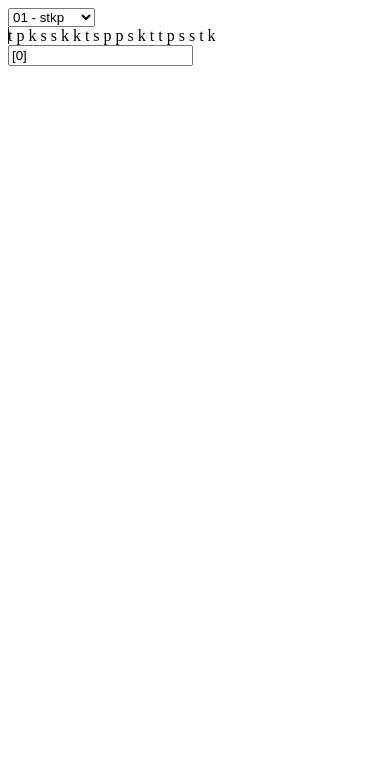
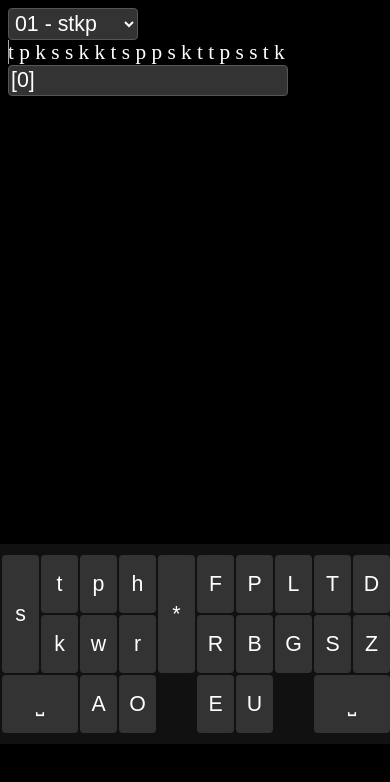
Before and after one commit to pfgithub/plashcards, a plain HTML site: page index.html in a window 390 px wide. Drawn offline with Linux system fonts and the light colour scheme.

Commit message:
mobile support

```diff
--- a/code.js
+++ b/code.js
@@ -23,6 +23,7 @@ const sel_level_menu = document.getElementById("sel_level");
 const out_div = document.getElementById("out");
 const in_input = document.getElementById("in");
 const out_div_2 = document.getElementById("out2");
+const kbd = document.getElementById("keyboard");
 
 function fancylevelname(index, level) {
     return "" + ("" + (index + 1)).padStart(2, "0") + " - " + level.name;
@@ -228,7 +229,60 @@ document.onkeyup = (k) => {
         sendheld();
     }
 }
-in_input.onblur = () => {current_held = new Set(); current_input = new Set(); updateinput()}
+in_input.onfocus = () => {
+    kbd.classList.toggle("hide", true);
+};
+in_input.onblur = () => {
+    kbd.classList.toggle("hide", false);
+    current_held = new Set(); current_input = new Set(); updateinput();
+}
+let kbd_autocommit = -1;
+function startAutocommit() {
+    cancelAutocommit();
+    kbd_autocommit = setTimeout(() => {
+        kbd_autocommit = -1;
+
+        if(current_input.size > 0) {
+            sendheld();
+            clickvibrate();
+        }
+    }, 200);
+}
+function cancelAutocommit() {
+    if(kbd_autocommit != -1) {
+        clearTimeout(kbd_autocommit);
+        kbd_autocommit = -1;
+    }
+}
+function clickvibrate() {
+    navigator.vibrate(0);
+    navigator.vibrate(1);
+}
+kbd.onclick = e => {
+    /**
+     * @type HTMLElement
+     */
+    let q = e.target;
+    while(!q.hasAttribute("data-key")) {
+        q = q.parentElement;
+        if(q == null) return;
+        if(q === kbd) return;
+    }
+
+    clickvibrate();
+
+    const datakey = q.getAttribute("data-key");
+    if(datakey === "_SEND") {
+        cancelAutocommit();
+        if(current_input.size > 0) {
+            sendheld();
+        }
+    }else{
+        current_input.add(datakey);
+        updateinput();
+        startAutocommit();
+    }
+}
 
 function setconv(set) {
     const res = [..."stkpwhr*AOEU"].filter(itm => set.has(itm)).join("");
--- a/index.html
+++ b/index.html
@@ -6,6 +6,13 @@
     <meta name="viewport" content="width=device-width, initial-scale=1.0">
     <title>Document</title>
     <style>
+        html {
+            background-color: black;
+            color: white;
+            font-size:16pt;
+            touch-action: none;
+        }
+
         .pcursor {
             position:relative;
         }
@@ -17,7 +24,53 @@
         .pcursor > div:after {
             content:"|";
             color: transparent;
-            border-left:1px solid black;
+            border-left:1px solid #aaa;
+        }
+
+        #keyboard {
+            position: fixed;
+            bottom: 100px;
+            left: 0;
+            width: 100%;
+            background-color: #111;
+            padding: 10px 1px 10px 1px;
+        }
+        #keyboard > div {
+            max-width: 400px;
+            margin-left: auto;
+            margin-right: auto;
+            display: grid;
+            grid-template-rows: repeat(3, 60px);
+            grid-template-columns: repeat(10, 1fr);
+        }
+        .kb-key {
+            padding: 1px;
+            appearance: none;
+            background-color: transparent;
+            border: 0;
+            font-size: 16pt;
+        }
+        .kb-key > div {
+            width: 100%;
+            height: 100%;
+            display:flex;justify-content:center;align-items:center;
+            border-radius: 4px;
+            background-color: #333;
+            color:white;
+        }
+        .kb-key:active > div {
+            background-color: #888;
+        }
+        input, select {
+            background-color: #333;
+            color: white;
+            border: 1px solid #555;
+            padding: 2px;
+            border-radius: 4px;
+            font-size: inherit;
+        }
+        .hide {
+            display: none;
         }
     </style>
 </head>
@@ -27,6 +80,37 @@
     <input type="text" id="in" />
     <div id="out2"></div>
 
+    <div id="keyboard"><div>
+        <button data-key="s" class="kb-key" style="grid-row:span 2"><div>s</div></button>
+        <button data-key="t" class="kb-key"><div>t</div></button>
+        <button data-key="p" class="kb-key"><div>p</div></button>
+        <button data-key="h" class="kb-key"><div>h</div></button>
+        <button data-key="*" class="kb-key" style="grid-row:span 2"><div>*</div></button>
+        <button data-key="F" class="kb-key"><div>F</div></button>
+        <button data-key="P" class="kb-key"><div>P</div></button>
+        <button data-key="L" class="kb-key"><div>L</div></button>
+        <button data-key="T" class="kb-key"><div>T</div></button>
+        <button data-key="D" class="kb-key"><div>D</div></button>
+
+        <button data-key="k" class="kb-key"><div>k</div></button>
+        <button data-key="w" class="kb-key"><div>w</div></button>
+        <button data-key="r" class="kb-key"><div>r</div></button>
+        <button data-key="R" class="kb-key"><div>R</div></button>
+        <button data-key="B" class="kb-key"><div>B</div></button>
+        <button data-key="G" class="kb-key"><div>G</div></button>
+        <button data-key="S" class="kb-key"><div>S</div></button>
+        <button data-key="Z" class="kb-key"><div>Z</div></button>
+
+        <button data-key="_SEND" class="kb-key" style="grid-column:span 2"><div>⎵</div></button>
+        <button data-key="A" class="kb-key"><div>A</div></button>
+        <button data-key="O" class="kb-key"><div>O</div></button>
+        <div></div>
+        <button data-key="E" class="kb-key"><div>E</div></button>
+        <button data-key="U" class="kb-key"><div>U</div></button>
+        <div></div>
+        <button data-key="_SEND" class="kb-key" style="grid-column:span 2"><div>⎵</div></button>
+    </div></div>
+
     <script src="code.js"></script>
 </body>
 </html>
```
